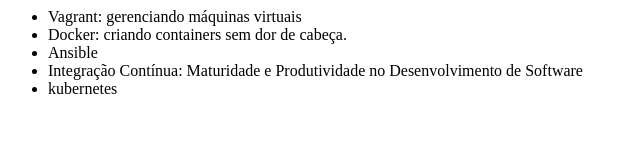
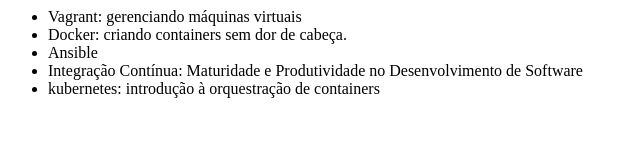
Before and after one commit to csilvpen/alura-git, a plain HTML site: page index.html in a window 1280 px wide. Shown: the whole page, without its empty margins (0-640 px from the left). Drawn offline with Linux system fonts and the light colour scheme.

Commit message:
alterando nome do curso kubernetes

```diff
--- a/index.html
+++ b/index.html
@@ -10,7 +10,7 @@
             <li>Docker: criando containers sem dor de cabeça.</li>
             <li>Ansible</li>
             <li>Integração Contínua: Maturidade e Produtividade no Desenvolvimento de Software </li>
-            <li>kubernetes</li>
+            <li>kubernetes: introdução à orquestração de containers</li>
         </ul>
     </body>
 </index>
```
